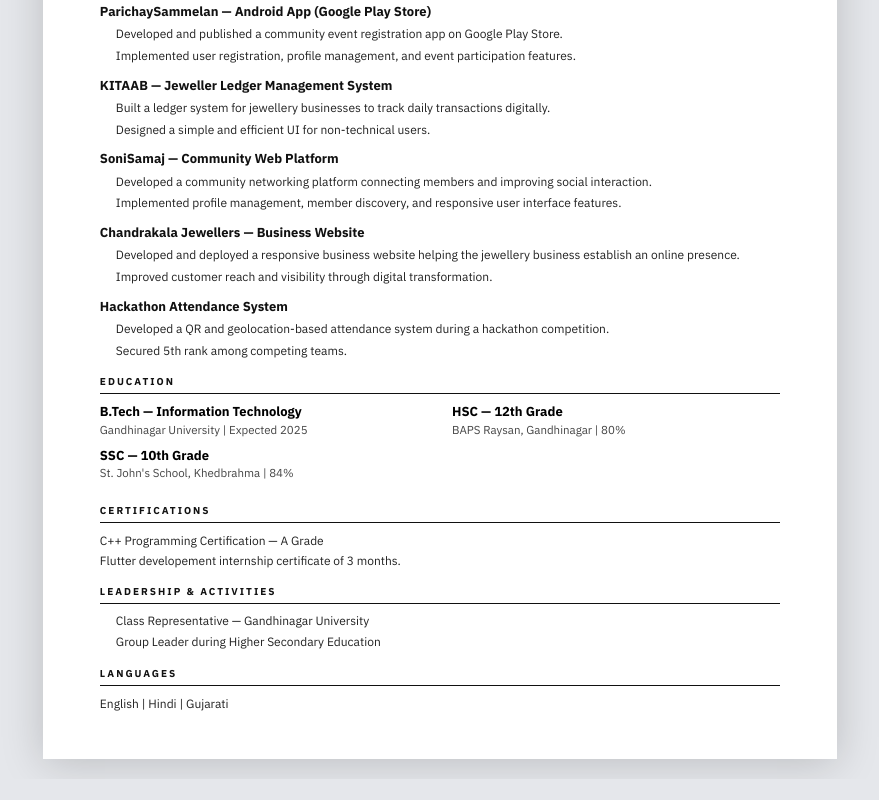
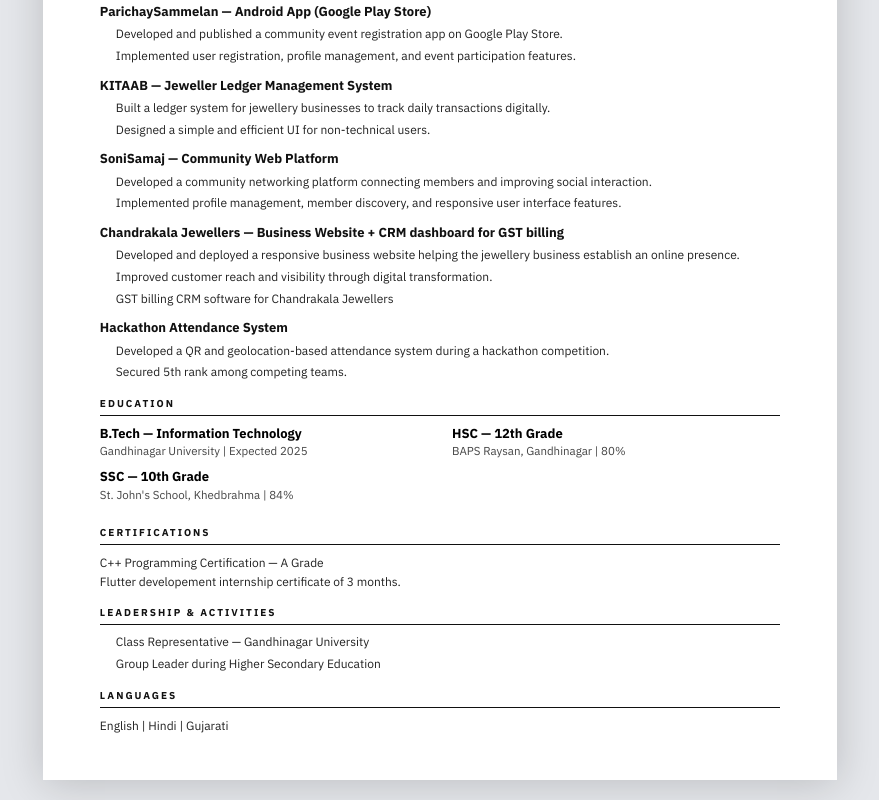
Before and after one commit to JAYU0812/portfolio, a React (Vite) app: page /resume in a window 1280 px wide. Shown: the part 801-1601 px from the top of the page, without its empty margins (200-1079 px from the left). Before the commit the page ends 1580 px from the top, so only its background shows below. Built offline with nearby package versions, Linux system fonts and the light colour scheme.

Commit message:
Enhance project description for Chandrakala Jewellers
Added details about CRM dashboard and GST billing software.

```diff
--- a/src/pages/Resume.jsx
+++ b/src/pages/Resume.jsx
@@ -437,7 +437,7 @@ export default function Resume() {
 
         <div className="project-block">
           <p className="project-name">
-            Chandrakala Jewellers — Business Website
+            Chandrakala Jewellers — Business Website + CRM dashboard for GST billing
           </p>
 
           <p className="project-url">
@@ -451,6 +451,9 @@ export default function Resume() {
 
             <li>
               Improved customer reach and visibility through digital transformation.
+            </li>
+            <li>
+              GST billing CRM software for Chandrakala Jewellers
             </li>
           </ul>
         </div>
```
